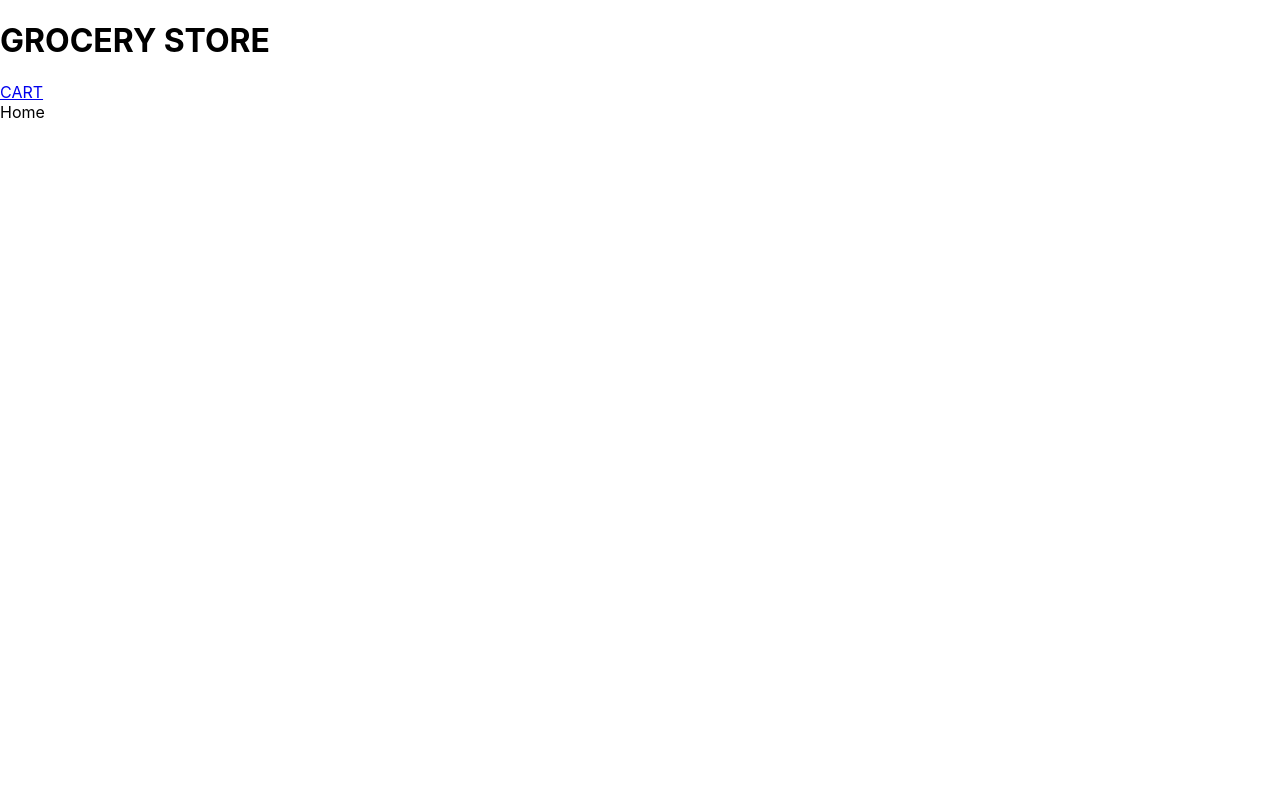
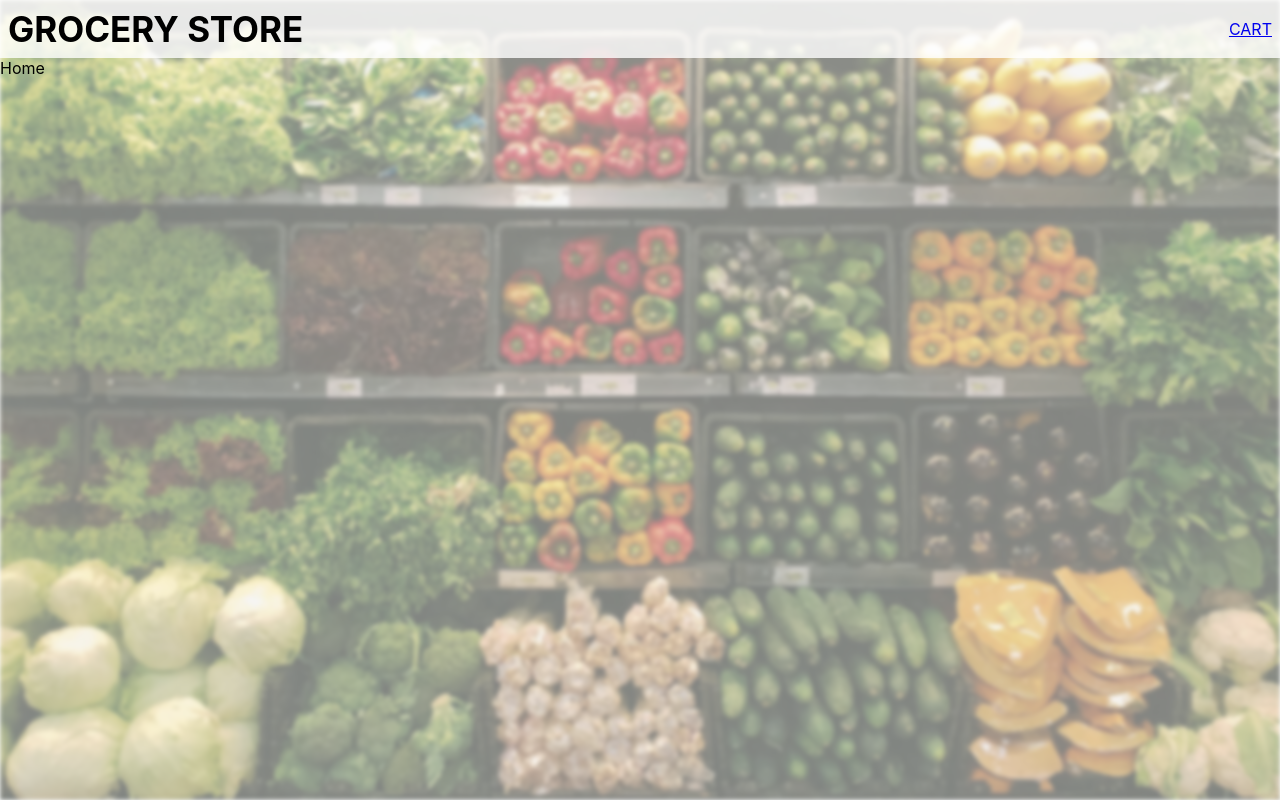
Before and after one commit to lauraguerra1/bondadosa-code-challenge, a React (Create React App) app: page / in a window 1280 px wide. Built offline with nearby package versions, Linux system fonts and the light colour scheme.

Commit message:
Add background image for home page

```diff
--- a/src/Components/App/App.css
+++ b/src/Components/App/App.css
@@ -0,0 +1,20 @@
+.app header {
+  display: flex;
+  justify-content: space-between;
+  align-items: center;
+  padding: 0.5rem;
+  position: sticky;
+  top: 0;
+  background-color: rgba(255, 255, 255, 0.8);
+}
+
+#title {
+  margin: 0px;
+  font-size: 25px;
+}
+
+@media screen and (min-width: 450px) {
+  #title {
+  font-size: 35px;
+  }
+}
--- a/src/Components/App/App.js
+++ b/src/Components/App/App.js
@@ -22,7 +22,7 @@ function App() {
   return (
     <div className='app'>
       <header>
-        <h1>GROCERY STORE</h1>
+        <h1 id='title'>GROCERY STORE</h1>
         <nav>
           <NavLink to='/cart'>CART</NavLink>
         </nav>
--- /dev/null
+++ b/src/Components/Home/Home.css
@@ -0,0 +1,18 @@
+.home {
+  position: relative;
+}
+
+.home::before {
+  content: "";
+  background-image: url('../../images/produce.png');
+  filter: blur(2px) grayscale(20%);
+  opacity: 50%;
+  background-repeat: no-repeat;
+  position: fixed;
+  top: 0;
+  left: 0;
+  width: 100%;
+  height: 100%;
+  z-index: -1;
+  background-size: cover;
+}
--- a/src/Components/Home/Home.jsx
+++ b/src/Components/Home/Home.jsx
@@ -1,8 +1,9 @@
 import React from 'react'
+import './Home.css';
 
 const Home = () => {
   return (
-    <div>Home</div>
+    <div className='home'>Home</div>
   )
 }
 
```
Also changed, not shown: src/images/produce.png (added).
